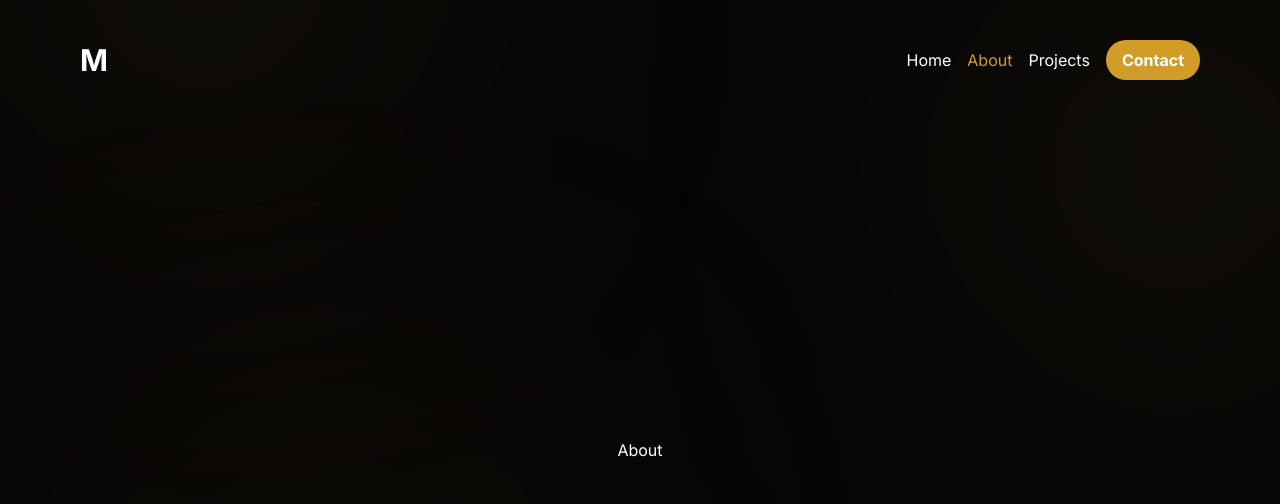
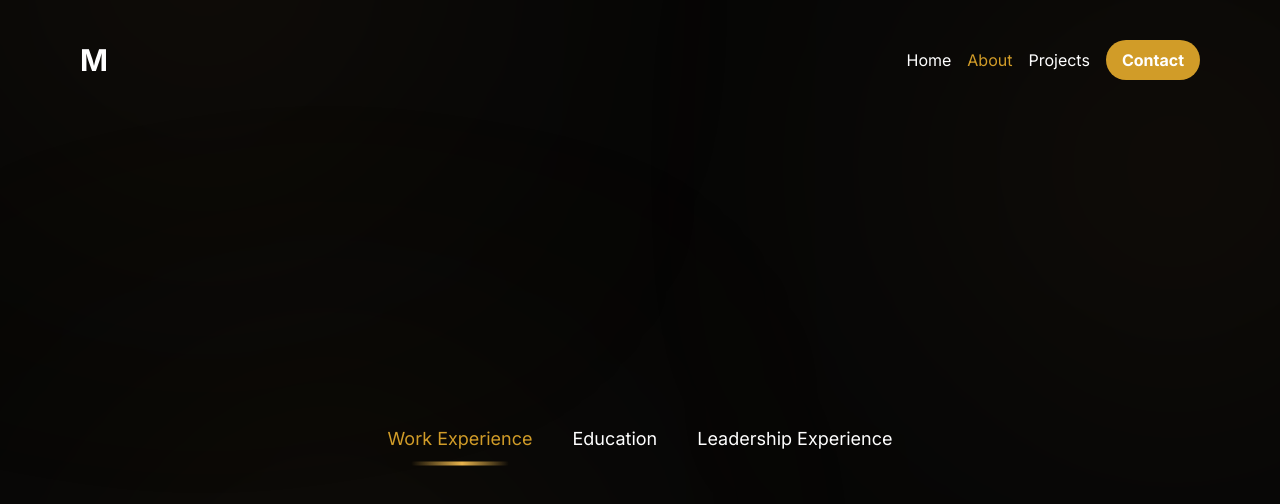
Before and after one commit to iammtmakiling/portfolio, a Next.js app: page / in a window 1280 px wide. Both pictures are taken after a click on the element "About". Shown: the top 504 px of the page. Built offline with nearby package versions, Linux system fonts and the light colour scheme.

Commit message:
about header

```diff
--- a/src/app/components/atoms/index.tsx
+++ b/src/app/components/atoms/index.tsx
@@ -1 +1,2 @@
 export {default as Button} from "./Button/Button";
+export {default as Gradientline} from "./gradientLine/Gradientline";
--- a/src/app/components/templates/About/About.tsx
+++ b/src/app/components/templates/About/About.tsx
@@ -1,10 +1,63 @@
 import React from 'react';
 import './about.scss';
+import { Gradientline} from "../../atoms";
 
+import {create} from 'zustand';
+
+interface PageState {
+    page : String
+    setPage : (page: String) => void
+}
+
+export const usePageState = create <PageState>()((set) => ({
+    page: "1",
+    setPage: (page: String) => set({page})
+}))
 const About = () => {
+  const { setPage, page } = usePageState();
+  const pageState = (state : String) => {
+    setPage(state); // Set the page to "about" when the div is clicked
+  };
+
   return (
     <div className="flex justify-center items-center w-screen h-full">
-      <p className="text-white">About</p>
+      <div className='flex flex-row justify-center items-center gap-10 h-[50px]'>
+        <div className='flex flex-col gap-2 justify-start items-center h-full'>
+          <p
+            className={`text-white glowText text-lg font-base ${
+              page === "1" ? "text-color font-base" : ""
+            }`}
+            onClick={() => pageState("1")}
+          >
+            Work Experience
+          </p>
+          {page === "1" && <Gradientline />}
+        </div>
+
+        <div className='flex flex-col gap-2 justify-start items-center h-full'>
+          <p
+            className={`text-white glowText text-lg font-base ${
+              page === "2" ? "text-color font-base" : ""
+            }`}
+            onClick={() => pageState("2")}
+          >
+            Education
+          </p>
+          {page === "2" && <Gradientline />}
+        </div>
+
+        <div className='flex flex-col gap-2 justify-start items-center h-full'>
+          <p
+            className={`text-white glowText text-lg font-base ${
+              page === "3" ? "text-color font-base" : ""
+            }`}
+            onClick={() => pageState("3")}
+          >
+            Leadership Experience
+          </p>
+          {page === "3" && <Gradientline />}
+        </div>
+      </div>
     </div>
   );
 };
```
